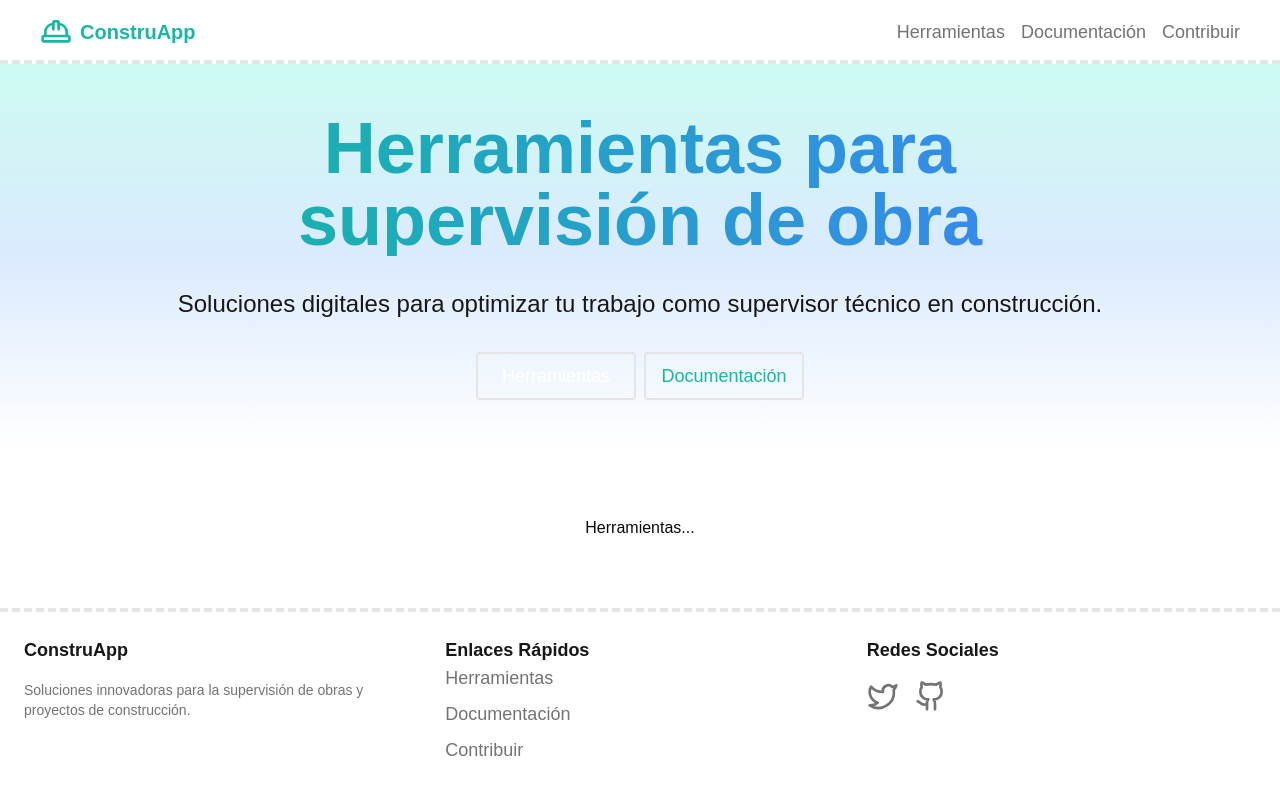
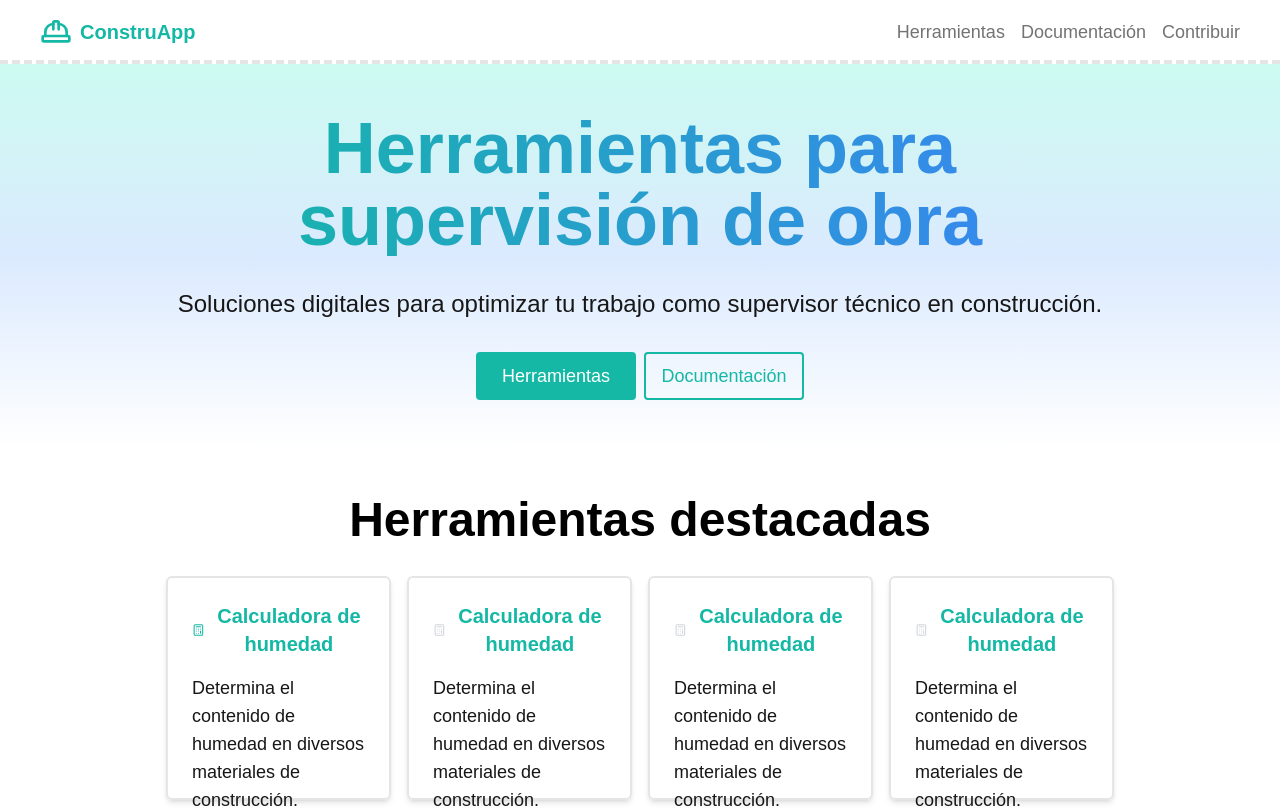
Before and after one commit to LEstebanR/supervision_obra, a Next.js app: page / in a window 1280 px wide. Shown: the top 808 px of the page. Built offline with nearby package versions, Linux system fonts and the light colour scheme.

Commit message:
add tools

```diff
--- /dev/null
+++ b/src/app/herramientas/calculadora-humedad/page.tsx
@@ -0,0 +1,3 @@
+export default function Page() {
+  return <p>Calculadorq de humedad</p>;
+}
--- /dev/null
+++ b/src/app/herramientas/page.tsx
@@ -0,0 +1,3 @@
+export default function Page() {
+  return <p>Herramientas</p>;
+}
--- a/src/app/page.tsx
+++ b/src/app/page.tsx
@@ -1,6 +1,45 @@
 import LandingSection from "@/components/ui/landingSection";
 import Button from "@/components/ui/button";
-import { Title, Body } from "@/components/ui/typography";
+import { Title, Body, Title2 } from "@/components/ui/typography";
+import ToolCard from "@/components/ui/toolCard";
+import { Calculator } from "lucide-react";
+
+export const TOOLS = [
+  {
+    title: "Calculadora de humedad",
+    description:
+      "Determina el contenido de humedad en diversos materiales de construcción.",
+    icon: <Calculator size={20} className="text-primary" />,
+    link: "herramientas/calculadora-humedad",
+  },
+
+  {
+    title: "Calculadora de humedad",
+    description:
+      "Determina el contenido de humedad en diversos materiales de construcción.",
+    icon: <Calculator size={20} className="text-gray-300" />,
+    link: "herramientas/calculadora-humedad",
+    commingsonn: true,
+  },
+
+  {
+    title: "Calculadora de humedad",
+    description:
+      "Determina el contenido de humedad en diversos materiales de construcción.",
+    icon: <Calculator size={20} className="text-gray-300" />,
+    link: "herramientas/calculadora-humedad",
+    commingsonn: true,
+  },
+
+  {
+    title: "Calculadora de humedad",
+    description:
+      "Determina el contenido de humedad en diversos materiales de construcción.",
+    icon: <Calculator size={20} className="text-gray-300" />,
+    link: "herramientas/calculadora-humedad",
+    commingsonn: true,
+  },
+];
 
 export default function Home() {
   return (
@@ -21,7 +60,15 @@ export default function Home() {
         </div>
       </LandingSection>
       <LandingSection>
-        <p>Herramientas...</p>
+        <Title2>Herramientas destacadas</Title2>
+        <div className="grid grid-cols-1 md:grid-cols-4 gap-4">
+          {TOOLS.map((tool, index) => (
+            <ToolCard key={index} tool={tool} />
+          ))}
+        </div>
+      </LandingSection>
+      <LandingSection>
+        <Title2>Documentación</Title2>
       </LandingSection>
     </>
   );
--- a/src/components/ui/button.tsx
+++ b/src/components/ui/button.tsx
@@ -34,11 +34,22 @@ const Button: React.FC<ButtonProps> = ({
   icon,
 }) => {
   const variantClasses = {
-    solid: `bg-${color} text-white border-${color}`,
-    outline: `border-${color} text-${color}`,
+    solid: `bg-${color} text-white border-${color} border-2 border-${color}`,
+    outline: `border-${color} text-${color} border-2`,
   };
 
-  if (type === "link") {
+  const colorClasses = {
+    primary: {
+      solid: "bg-primary text-white border-primary",
+      outline: "border-primary text-primary",
+    },
+    secondary: {
+      solid: "bg-secondary text-secondary border-secondary",
+      outline: "border-secondary text-secondary",
+    },
+  };
+
+  if (type == "link") {
     return (
       <Link href={href || ""}>
         <button
@@ -46,7 +57,7 @@ const Button: React.FC<ButtonProps> = ({
             defaultClasses,
             variantClasses[variant],
             sizeClasses[size],
-            className
+            colorClasses[color][variant]
           )}
         >
           {children}
@@ -58,7 +69,12 @@ const Button: React.FC<ButtonProps> = ({
   if (type === "icon") {
     return (
       <button
-        className={clsx(defaultClasses, variantClasses[variant], className)}
+        className={clsx(
+          defaultClasses,
+          variantClasses[variant],
+          colorClasses,
+          className
+        )}
         onClick={action}
       >
         {icon}
@@ -72,6 +88,7 @@ const Button: React.FC<ButtonProps> = ({
         defaultClasses,
         variantClasses[variant],
         sizeClasses[size],
+        colorClasses[color][variant],
         className
       )}
       onClick={action}
--- /dev/null
+++ b/src/components/ui/toolCard.tsx
@@ -0,0 +1,42 @@
+import Link from "next/link";
+import { CardDescription, CardTitle } from "./typography";
+
+type Props = {
+  tool: {
+    title: string;
+    description: string;
+    icon: React.ReactNode;
+    link: string;
+    commingsoon?: boolean;
+  };
+};
+
+const ToolCard: React.FC<Props> = ({ tool }) => {
+  if (tool.commingsoon) {
+    return (
+      <div className="p-6 rounded-md border-2 shadow-md hover:shadow-gray-500 max-w-96 flex flex-col gap-4 h-56  items-center justify-center">
+        <div className="flex gap-2 items-center">
+          {tool.icon}
+          <CardTitle className="text-gray-300">{tool.title}</CardTitle>
+        </div>
+        <p className="text-center text-gray-500 text-3xl z-10 rotate-45">
+          Próximamente
+        </p>
+      </div>
+    );
+  }
+
+  return (
+    <Link href={tool.link}>
+      <div className="p-6 rounded-md border-2 shadow-md hover:shadow-primary max-w-96 flex flex-col gap-4 h-56">
+        <div className="flex gap-2 items-center">
+          {tool.icon}
+          <CardTitle>{tool.title}</CardTitle>
+        </div>
+        <CardDescription>{tool.description}</CardDescription>
+      </div>
+    </Link>
+  );
+};
+
+export default ToolCard;
--- a/src/components/ui/typography.tsx
+++ b/src/components/ui/typography.tsx
@@ -1,9 +1,11 @@
 import React from "react";
+import clsx from "clsx";
 
 type props = {
   children: React.ReactNode;
   gradient?: boolean;
   color?: string;
+  className?: string;
 };
 
 export const Title: React.FC<props> = ({ children, gradient }) => {
@@ -27,6 +29,26 @@ export const Title: React.FC<props> = ({ children, gradient }) => {
   );
 };
 
+export const Title2: React.FC<props> = ({ children }) => {
+  return (
+    <h2 className="text-4xl md:text-5xl font-bold text-center text-black">
+      {children}
+    </h2>
+  );
+};
+
+export const CardTitle: React.FC<props> = ({ children, className }) => {
+  return (
+    <h3 className={clsx("text-xl font-bold text-primary", className)}>
+      {children}
+    </h3>
+  );
+};
+
+export const CardDescription: React.FC<props> = ({ children }) => {
+  return <p className="text-lg text-textPrimary text-left">{children}</p>;
+};
+
 export const Body: React.FC<props> = ({ children }) => {
   return <p className="text-2xl  text-textPrimary ">{children}</p>;
 };
```
Also changed, not shown: package.json (+11 -17 lines), 1 other file (tests, documents, lock files or other folders).
